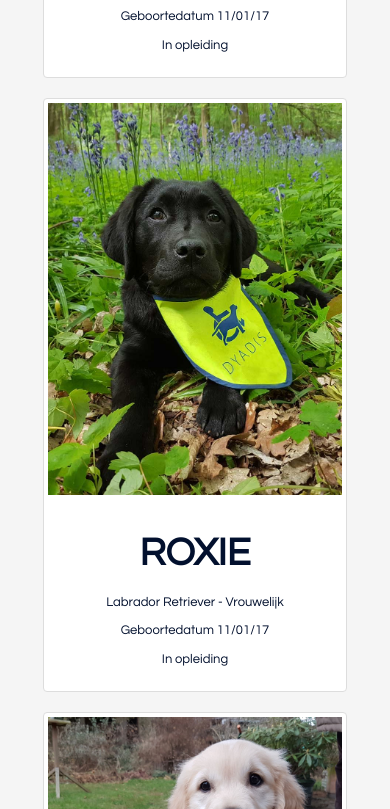
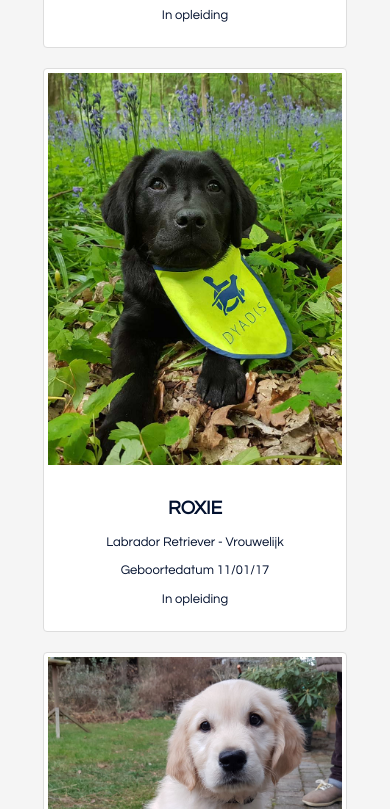
Before and after one commit to kll098/dyadis, a plain HTML site: page honden.html in a window 390 px wide. Shown: the part 460-1269 px from the top of the page. Drawn offline with nearby package versions, Linux system fonts and the light colour scheme; a script that the page names is missing.

Commit message:
h3 terugzetten naar 19px

```diff
--- a/css/mediaquery.css
+++ b/css/mediaquery.css
@@ -24,7 +24,7 @@
   }
 
      h3 {
-        font-size: 39px;
+        font-size: 19px;
     }
 
       h5 {
@@ -373,7 +373,7 @@ margin-left:0em;
     }
 
     h3 {
-        font-size: 39px;
+        font-size: 19px;
     }
 
     h10 {
```
